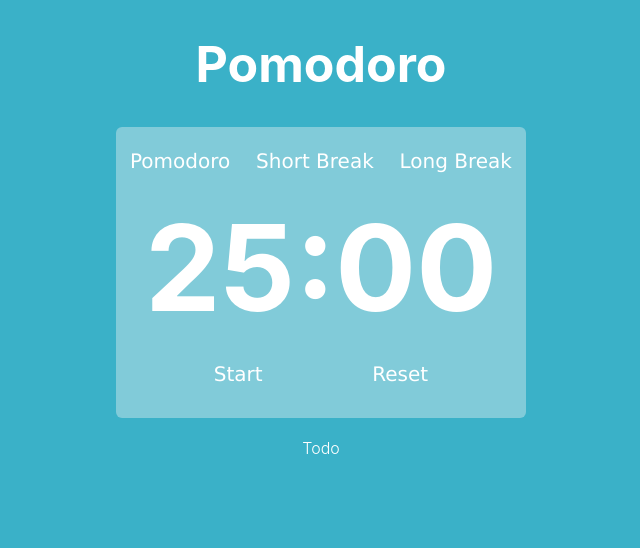
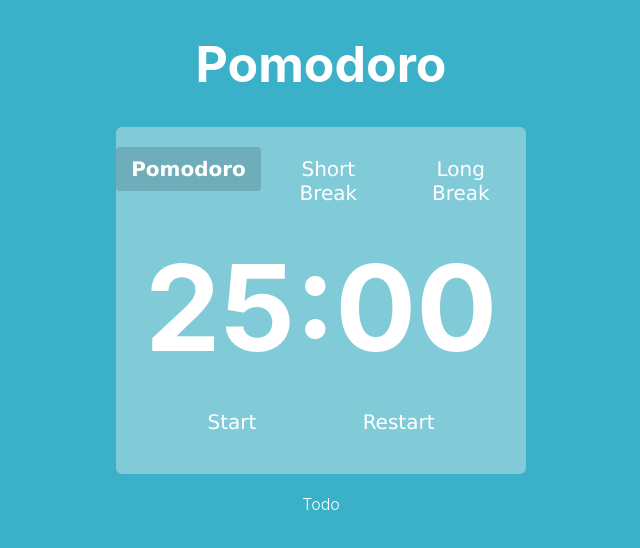
Before and after one commit to vk62001/pomodoro-web, a React (Vite) app: page / in a window 1280 px wide. Shown: the top 548 px of the page, without its empty margins (319-959 px from the left). Built offline with nearby package versions, Linux system fonts and the light colour scheme.

Commit message:
Start button style and sound

```diff
--- a/src/components/Options/Options.tsx
+++ b/src/components/Options/Options.tsx
@@ -14,7 +14,7 @@ export const Options = ({ timerSetter, option, seconds, styling }: IOptions) =>
     }
 
     return (
-        <>
+        <div className='option'>
             <button className={styling} onClick={() => toggle()}>{option}</button>
-        </>)
+        </div>)
 }
--- a/src/components/Timer/Timer.css
+++ b/src/components/Timer/Timer.css
@@ -29,12 +29,12 @@
     border-radius: 4px;
     font-family:'Lucida Sans', 'Lucida Sans Regular', 'Lucida Grande', 'Lucida Sans Unicode', Geneva, Verdana, sans-serif;
     font-size: 20px;
-    padding:    2px 12px;
-    height: 28px;
+    padding: 10px 15px;
     cursor: pointer;
     background: none;
     box-shadow: none;
     font-weight: 300;
+
 }
 
 .button-clicked{
@@ -43,8 +43,7 @@
     border-radius: 4px;
     font-family:'Lucida Sans', 'Lucida Sans Regular', 'Lucida Grande', 'Lucida Sans Unicode', Geneva, Verdana, sans-serif;
     font-size: 20px;
-    padding: 2px 12px;
-    height: 28px;
+    padding: 10px 15px;
     cursor: pointer;
     background: none rgba(0, 0, 0, 0.15);
     box-shadow: none;
@@ -52,3 +51,7 @@
     opacity: 1;
     font-weight: bold;
 }
+
+.disabled{
+    text-decoration-line: line-through;
+}
--- a/src/components/Timer/Timer.tsx
+++ b/src/components/Timer/Timer.tsx
@@ -2,7 +2,7 @@ import { useState, useEffect } from 'react'
 import { Watch } from "../Watch/Watch";
 import './Timer.css'
 import { Options } from "../Options/Options";
-import Click from '../../assets/sounds/click.wav'
+import Click from '../../assets/sounds/click.mp3'
 import TimeOver from '../../assets/sounds/time_over.wav'
 
 interface IWatch {
@@ -13,7 +13,7 @@ export const Timer = ({ bgColour }: IWatch) => {
     const [seconds, setSeconds] = useState<number>(1500);
     const [start, setStart] = useState<boolean>(false);
     /**mode: controls behaviour on options picked. (cannot use seconds as it change, but mode keeps the value until another choice is picked)*/
-    const [mode, setMode] = useState<number>(0);
+    const [mode, setMode] = useState<number>(1500);
 
     /** These both controls style changes on button click rather than functionality*/
     const [resetClicked, setResetClicked] = useState<boolean>(false);
@@ -33,6 +33,7 @@ export const Timer = ({ bgColour }: IWatch) => {
         }
 
         if (start) {
+
             timer = setInterval(() => {
                 setSeconds(seconds - 1)
             }, 10);
@@ -44,7 +45,6 @@ export const Timer = ({ bgColour }: IWatch) => {
         }
 
         return () => clearInterval(timer);
-
 
     }, [start, seconds]); //que es este arreglo al final? se puede usar un objeto vacio tambien? o otro tipo de data collection?
 
@@ -106,11 +106,11 @@ export const Timer = ({ bgColour }: IWatch) => {
             </div>
             <Watch seconds={seconds} />
             <div className="buttons">
-                <button disabled={seconds === 0} className={startClicked ? "button-clicked" : "button start"} onClick={startSetter}>{!start ? 'Start' : 'Pause'}</button>
+                <button disabled={seconds === 0} className={`${startClicked ? 'button-clicked' : 'button reset'} ${seconds === 0 ? 'disabled' : ''}`} onClick={startSetter}>{!start ? 'Start' : 'Pause'}</button>
                 <button
                     className={resetClicked ? "button-clicked" : "button reset"}
                     onClick={reset}>
-                    Reset
+                    Restart
                 </button>
             </div>
         </div>
```
Also changed, not shown: 2 other files (tests, documents, lock files or other folders).
